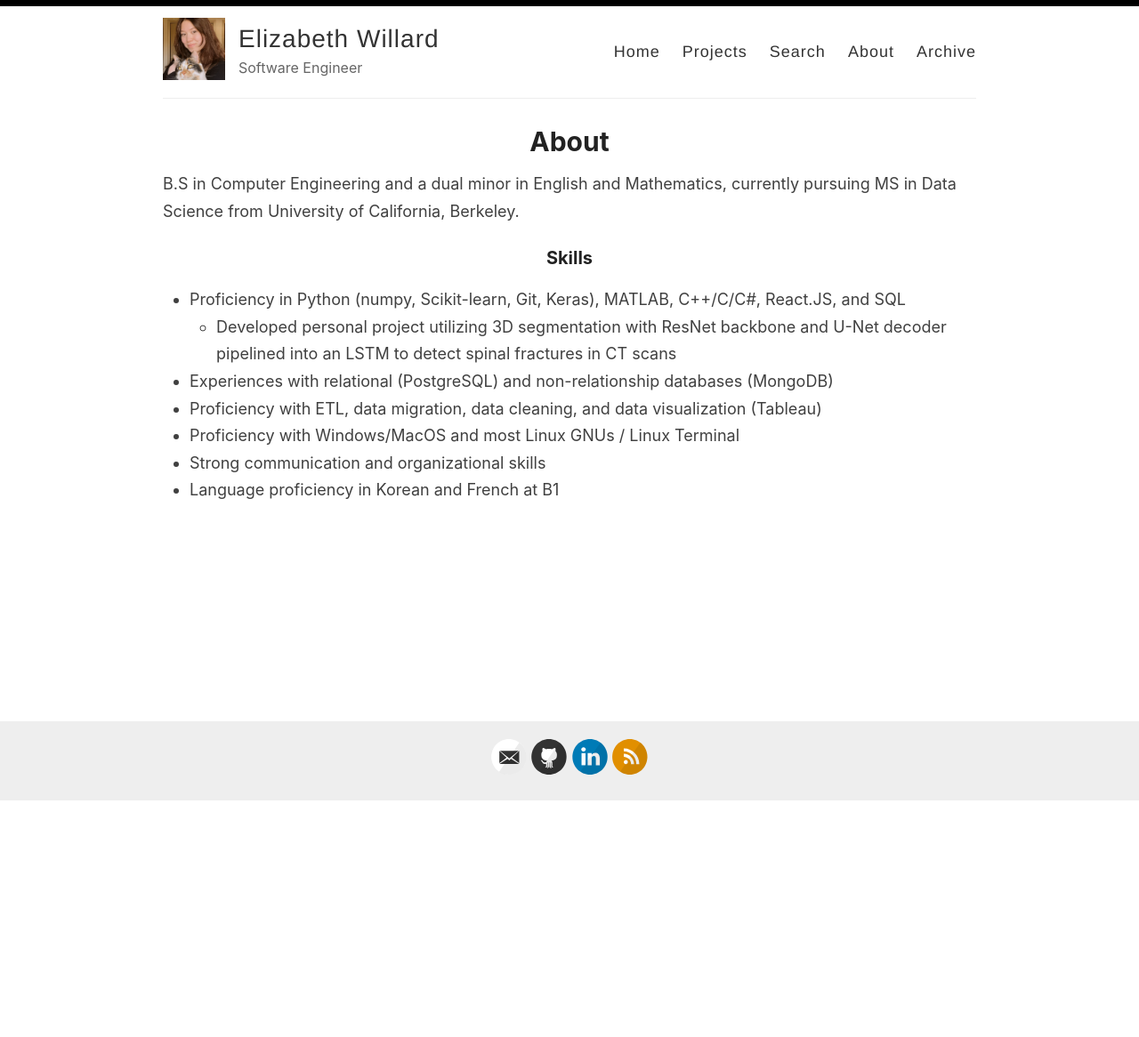
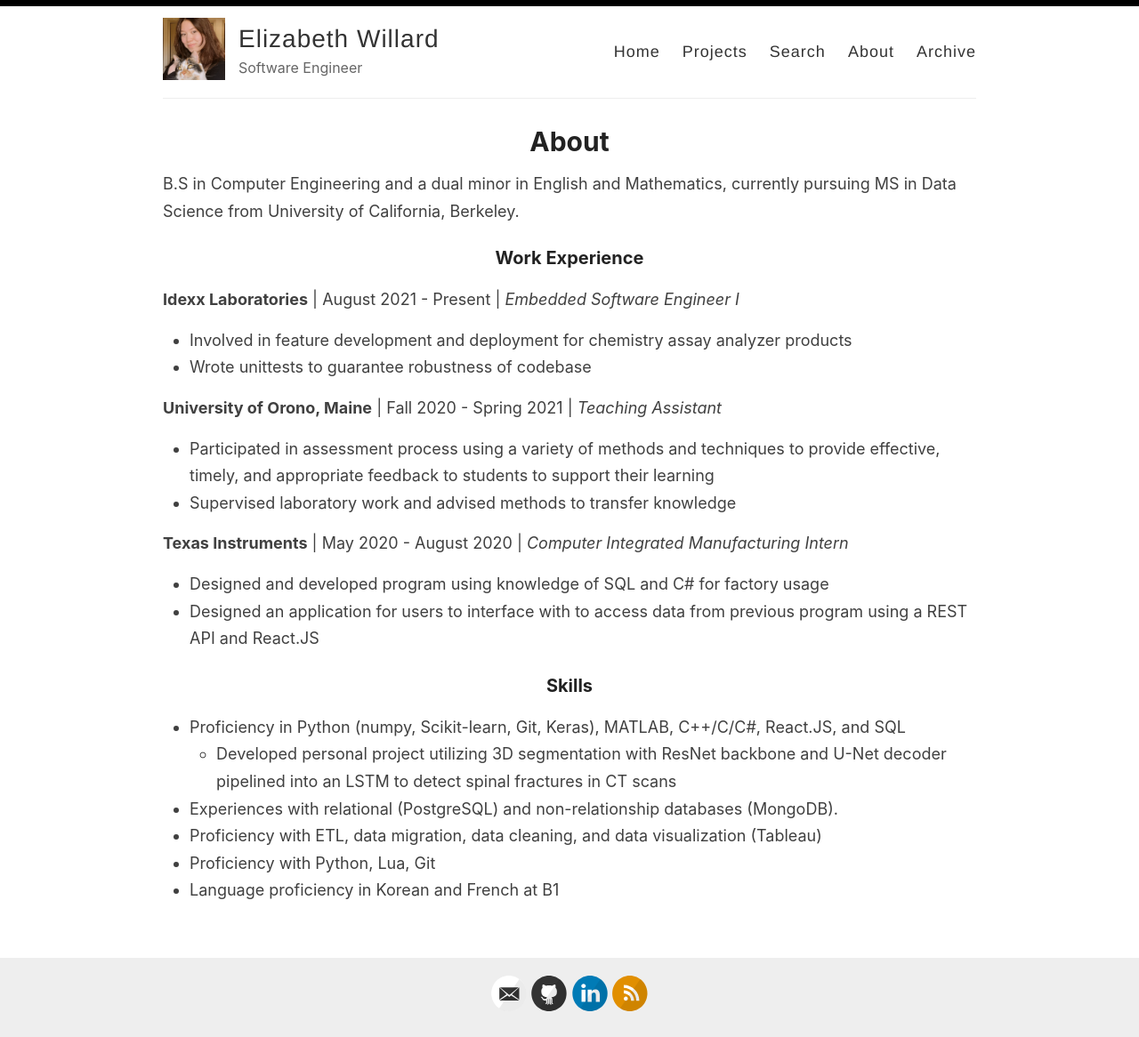
Before and after one commit to elizabethwillard/elizabethwillard.github.io, a Jekyll site: the page built from _pages/about.md, in a window 1280 px wide. Shown: the whole page at 89% size. Built offline with Jekyll 4.4.1, drawn with Linux system fonts in a browser that asks for light colours; before the commit the page ends 901 px from its top, so only the background shows below that.

Commit message:
Update about.md

```diff
--- a/_pages/about.md
+++ b/_pages/about.md
@@ -6,12 +6,24 @@ permalink: /about/
 
 B.S in Computer Engineering and a dual minor in English and Mathematics, currently pursuing MS in Data Science from University of California, Berkeley.
 
+### Work Experience
+**Idexx Laboratories** | August 2021 - Present | *Embedded Software Engineer I*
+- Involved in feature development and deployment for chemistry assay analyzer products
+- Wrote unittests to guarantee robustness of codebase
+
+**University of Orono, Maine** | Fall 2020 - Spring 2021 | *Teaching Assistant*
+- Participated in assessment process using a variety of methods and techniques to provide effective, timely, and appropriate feedback to students to support their learning
+- Supervised laboratory work and advised methods to transfer knowledge
+
+
+**Texas Instruments** | May 2020 - August 2020 | *Computer Integrated Manufacturing Intern*
+- Designed and developed program using knowledge of SQL and C# for factory usage
+- Designed an application for users to interface with to access data from previous program using a REST API and React.JS
+
 ### Skills
-
 - Proficiency in Python (numpy, Scikit-learn, Git, Keras), MATLAB, C++/C/C#, React.JS, and SQL
     - Developed personal project utilizing 3D segmentation with ResNet backbone and U-Net decoder pipelined into an LSTM to detect spinal fractures in CT scans
-- Experiences with relational (PostgreSQL) and non-relationship databases (MongoDB)
+- Experiences with relational (PostgreSQL) and non-relationship databases (MongoDB).
 - Proficiency with ETL, data migration, data cleaning, and data visualization (Tableau)
-- Proficiency with Windows/MacOS and most Linux GNUs / Linux Terminal
-- Strong communication and organizational skills
+- Proficiency with Python, Lua, Git
 - Language proficiency in Korean and French at B1
```
